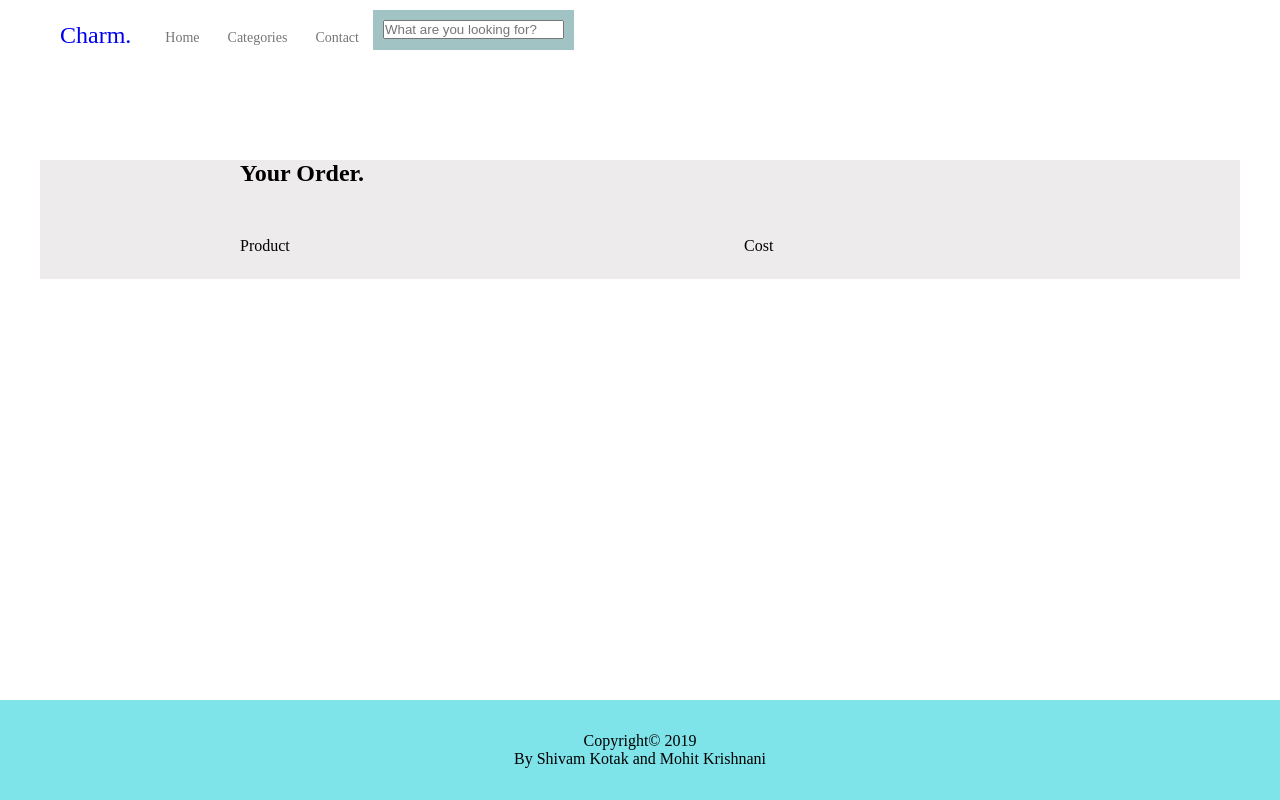
After one commit to t3ds/BargainBin, a web app: file cart.html in a window 1280 px wide. The commit adds this page. Run offline with its HTML, style and script files only (its server is not run), Linux system fonts and the light colour scheme.

Commit message:
basic cart page done

```diff
--- /dev/null
+++ b/cart.html
@@ -0,0 +1,76 @@
+<!DOCTYPE html>
+<html lang="en">
+<head>
+    <meta charset="UTF-8">
+    <meta name="viewport" content="width=device-width, initial-scale=1.0">
+    <meta http-equiv="X-UA-Compatible" content="ie=edge">
+    <title>Charm</title>
+
+    <!--<link rel="stylesheet" href="css/bootstap.min.css">-->
+    <link rel="stylesheet" href="css/style2.css">
+</head>
+<body>
+
+    <!--HEADER-->
+    <div id="container">
+        <div id="main">
+            <header>
+                <nav>
+                    <p id="title"><a href="#">Charm.</a></p>
+                    <ul>
+                        <li><a href="#">Home</a>
+                            <ul>
+                                <li><a href="#">Products</a></li>
+                                <li><a href="#">Cart</a></li>
+                                <li><a href="#">Contacts</a></li>
+                            </ul>
+                        </li>
+
+                        <li><a href="#">Categories</a>
+                            <ul>
+                                <li><a href="#">Phones</a></li>
+                                <li><a href="#">Laptops</a></li>
+                                <li><a href="#">Groceries</a></li>
+                            </ul>
+                        </li>
+
+                        <li><a href="#">Contact</a></li>
+
+                        <li>
+                                <div class="search-box">
+                                    <input class="search-txt" type="text" name="search" placeholder="What are you looking for?">
+                                    <a class="search-btn" href="search-result.html">
+
+                                    </a>
+                                </div>
+                        </li>
+
+                    </ul>
+
+                </nav>
+            </header> <!--HEADER END-->
+
+            <div class="checkout">
+                <div class="items">
+                    <h2>Your Order.</h2>
+                    <ul>
+                        <li class="item-row">
+                            <div class="item-name">Product</div>
+                            <div class="item-cost">Cost</div>
+                        </li>
+
+                    </ul>
+                </div>
+            </div>
+
+            <footer id="footer">
+                <p>Copyright&copy; 2019<br>By Shivam Kotak and Mohit Krishnani</p>
+            </footer>
+        </div>
+    </div>
+
+    <!--<script src="js/bootstrap.min.js"></script>-->
+    <script src="js/jquery-3.4.1.min.js"></script>
+    <script src="js/script2.js"></script>
+</body>
+</html>
--- a/css/style2.css
+++ b/css/style2.css
@@ -91,19 +91,21 @@ nav ul li ul li a:hover, nav ul li ul li a:focus{
 
 #container{
   min-height: 100%;
+  position: relative;
 }
 
 #main {
   overflow: auto;
-  /*padding-bottom: 100px;*/
+  padding-bottom: 100px;
 }
 
 #footer{
   background-color: #7FE3EA;
-  position: relative;
+  position: absolute;
   height: 100px;
- margin-top: -100px;
-  clear: both;
+  width: 100%;
+  bottom: 0;
+  /*clear: both;*/
   text-align: center;
 }
 
@@ -233,8 +235,41 @@ nav ul li ul li a:hover, nav ul li ul li a:focus{
 
 
 
-/**********SEARCH RESULTS******/
+/**********CART*********/
+.checkout{
+  width: 1200px;
+  background-color: #edebeb;
+  margin: 10px auto;
+}
 
+.items{
+  width: 800px;
+  margin-top: 100px;
+  margin-left: 200px;
+}
+
+.items ul{
+  margin-top: 50px;
+}
+
+.items ul li{
+  list-style: none;
+  display: inline-block;
+  margin-bottom: 20px;
+}
+
+.item-name{
+  display: inline-block;
+  width: 400px;
+  margin-right:100px;
+  overflow:hidden;
+}
+
+.item-cost{
+  display: inline-block;
+  width: 200px;
+  overflow: hidden;
+}
 
 
 /*****EXTRA LARGE DEVICES*****/
--- a/index2.html
+++ b/index2.html
@@ -6,7 +6,7 @@
     <meta http-equiv="X-UA-Compatible" content="ie=edge">
     <title>Charm</title>
 
-    <link rel="stylesheet" href="css/bootstap.min.css">
+    <!--<link rel="stylesheet" href="css/bootstap.min.css">-->
     <link rel="stylesheet" href="css/style2.css">
 </head>
 <body>
@@ -142,7 +142,7 @@
         </div>
     </div>
 
-    <script src="js/bootstrap.min.js"></script>
+    <!--<script src="js/bootstrap.min.js"></script>-->
     <script src="js/jquery-3.4.1.min.js"></script>
     <script src="js/script2.js"></script>
 </body>
```
